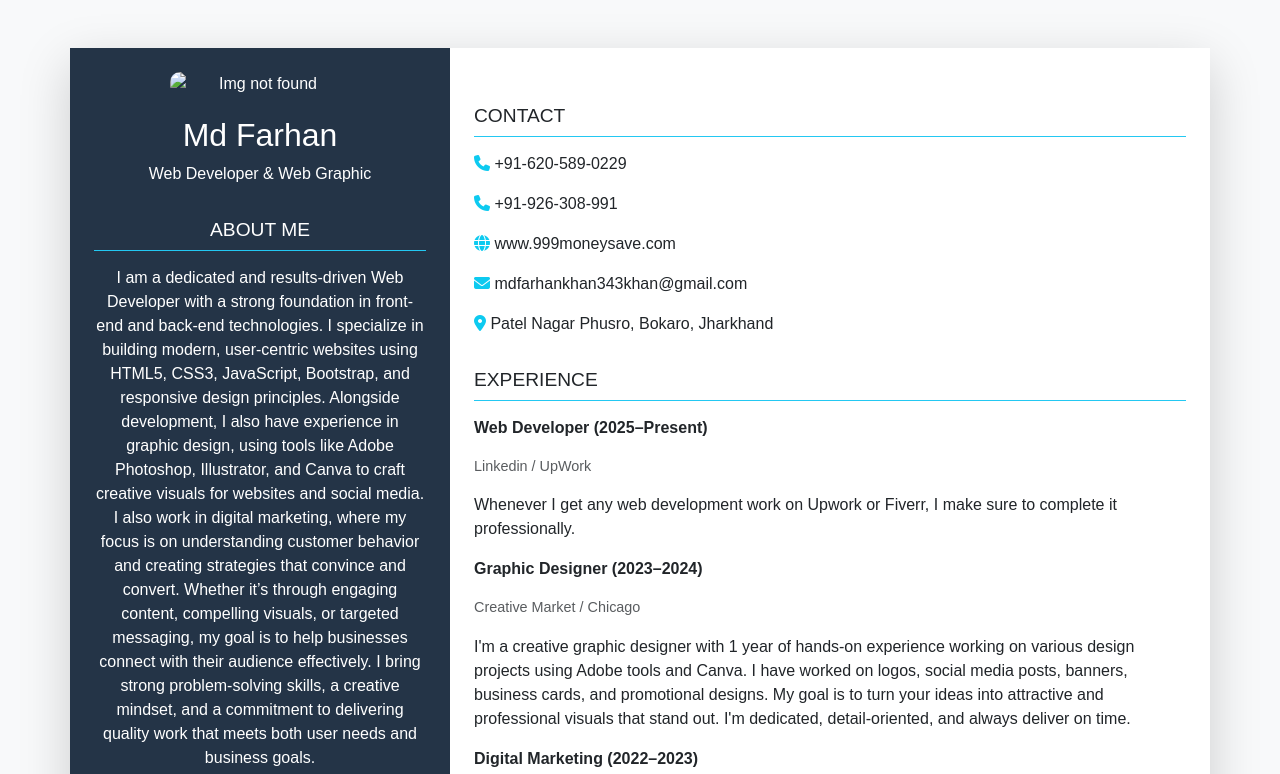
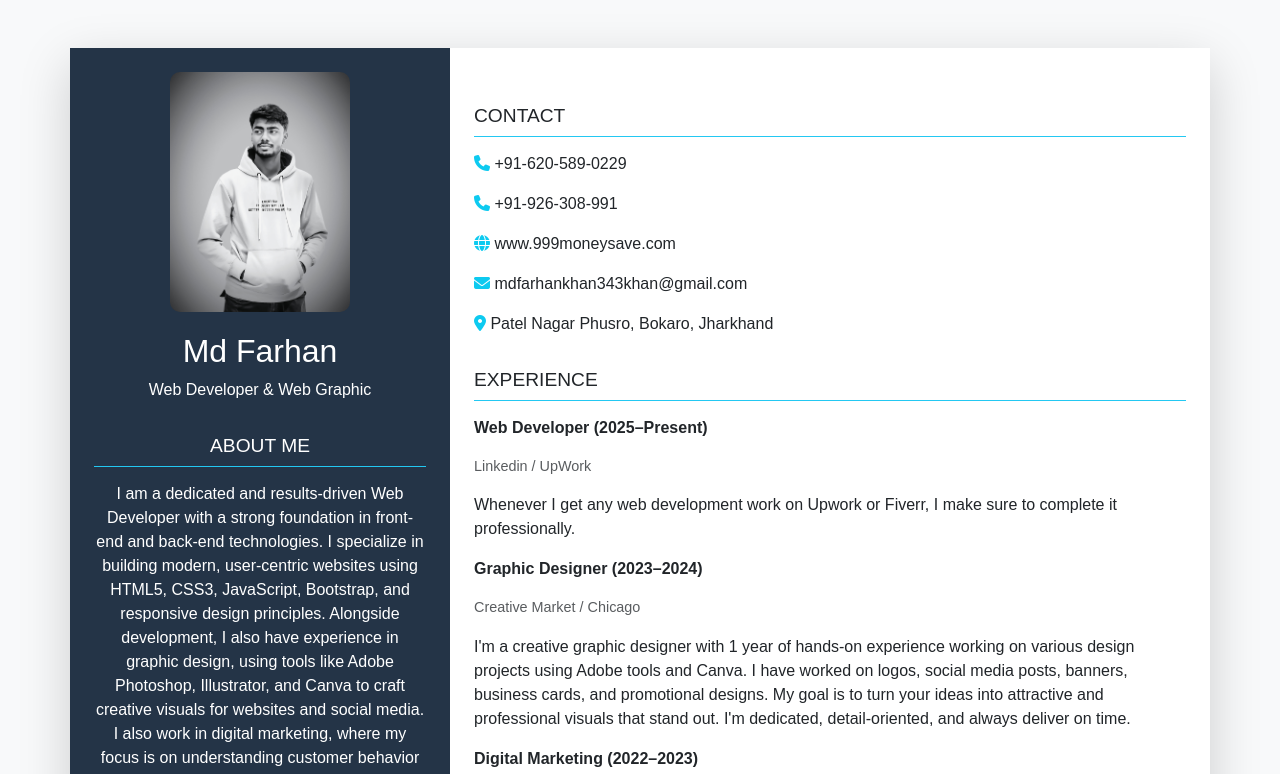
Before and after one commit to mdfarhan457/projectwork, a plain HTML site: page index.html in a window 1280 px wide. Shown: the top 774 px of the page. Drawn offline with nearby package versions, Linux system fonts and the light colour scheme.

Commit message:
Update index.html

```diff
--- a/index.html
+++ b/index.html
@@ -43,7 +43,7 @@
 
     <!-- Left Sidebar -->
     <div class="col-md-4 p-4 left text-center">
-      <img src="studio.jpg" alt="Img not found" class="profile img-fluid mx-auto d-block">
+      <img src="/image/studio.jpg" alt="Img not found" class="profile img-fluid mx-auto d-block">
       <h2 class="mt-3">Md Farhan</h2>
       <p class="mb-4">Web Developer & Web Graphic </p>
 
```
